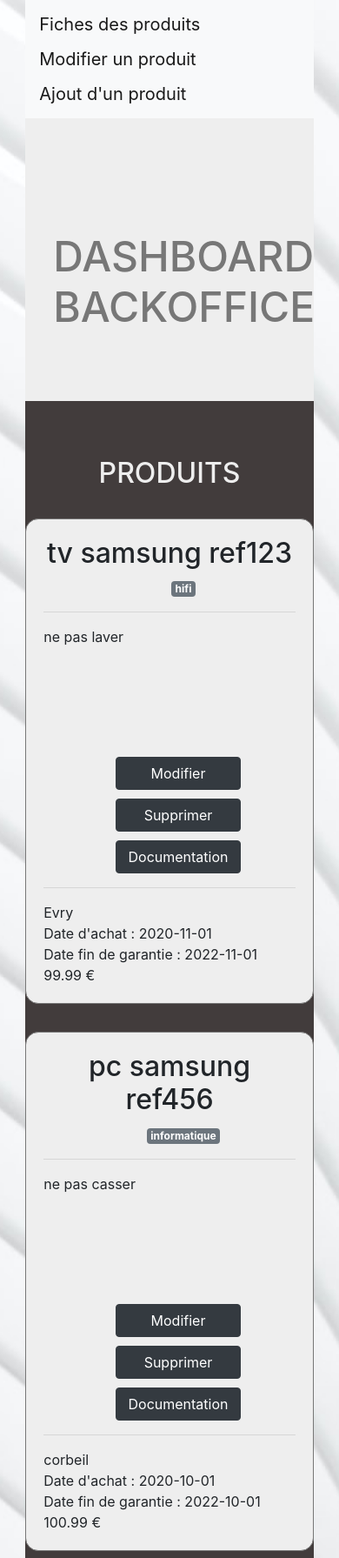
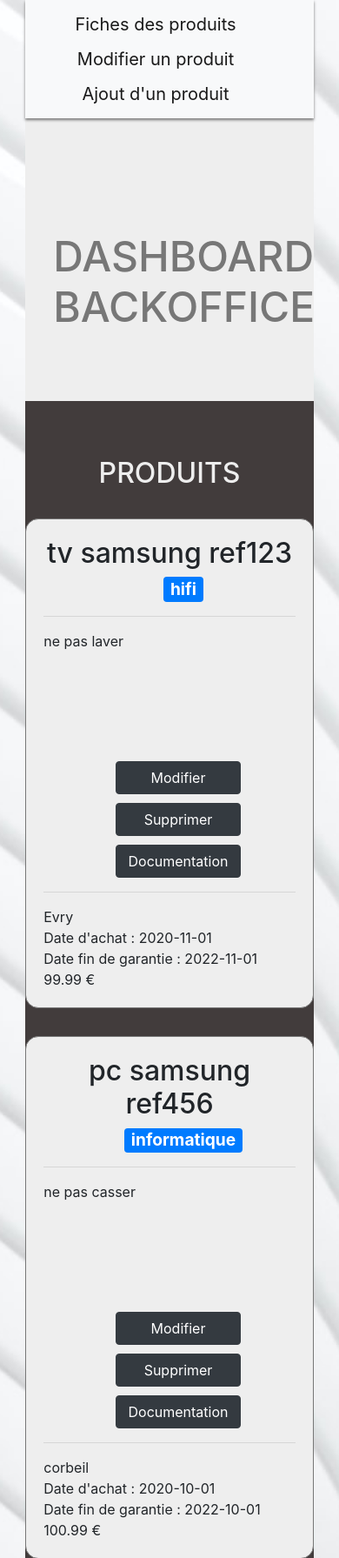
Before and after one commit to ZakariyaeTaibi-JCMairot/dashboard-gestion-achat-mat-riel, a PHP site: page /produit.php in a window 390 px wide. Shown: the top 1791 px of the page at 87% size. Run offline with PHP 8.4, Linux system fonts and the light colour scheme; data comes from the database, SQL or seed files in the repository.

Commit message:
responsive et css

```diff
--- a/asset/css/global.css
+++ b/asset/css/global.css
@@ -5,6 +5,14 @@ body {
   background: url(../../img/bg_dashboard.jpg) no-repeat center/cover;
   height: 100%;
 }
+.navbar {
+  justify-content: flex-start;
+  box-shadow: 0 2px 3px #777;
+}
+.navbar a {
+  margin-right: 2rem;
+}
+
 /* page produit titleDashboard */
 .bgDashBoard {
   padding-top: 50px;
@@ -17,7 +25,9 @@ body {
   color: #777777;
 }
 /* page produit fiche produit */
-
+.badge {
+  font-size: 1.2rem;
+}
 .h2Produit {
   color: #eee;
   text-align: center;
@@ -29,7 +39,7 @@ body {
   padding: 2rem 0;
 }
 .ficheProduit {
-  width: 80%;
+  width: 95%;
   margin: 0 auto 2rem;
   border-radius: 15px;
   padding: 20px;
@@ -85,6 +95,10 @@ body {
   }
   .footerProduit {
     display: block;
+  }
+  .navbar {
+    justify-content: center;
+    align-items: center;
   }
 }
 /* page produit formulaire update/modification produit */
--- a/produit.php
+++ b/produit.php
@@ -33,7 +33,7 @@ require_once('inc/nav.php');
 						<h2><?=$nom_prod?> <?=$ref_prod?></h2>
 					</div>
 					<div >
-						<span class="badge badge-secondary"><?=$cate_prod?></span>
+						<span class="badge badge-primary"><?=$cate_prod?></span>
 					</div>
 				</div>
 				<hr>
```
